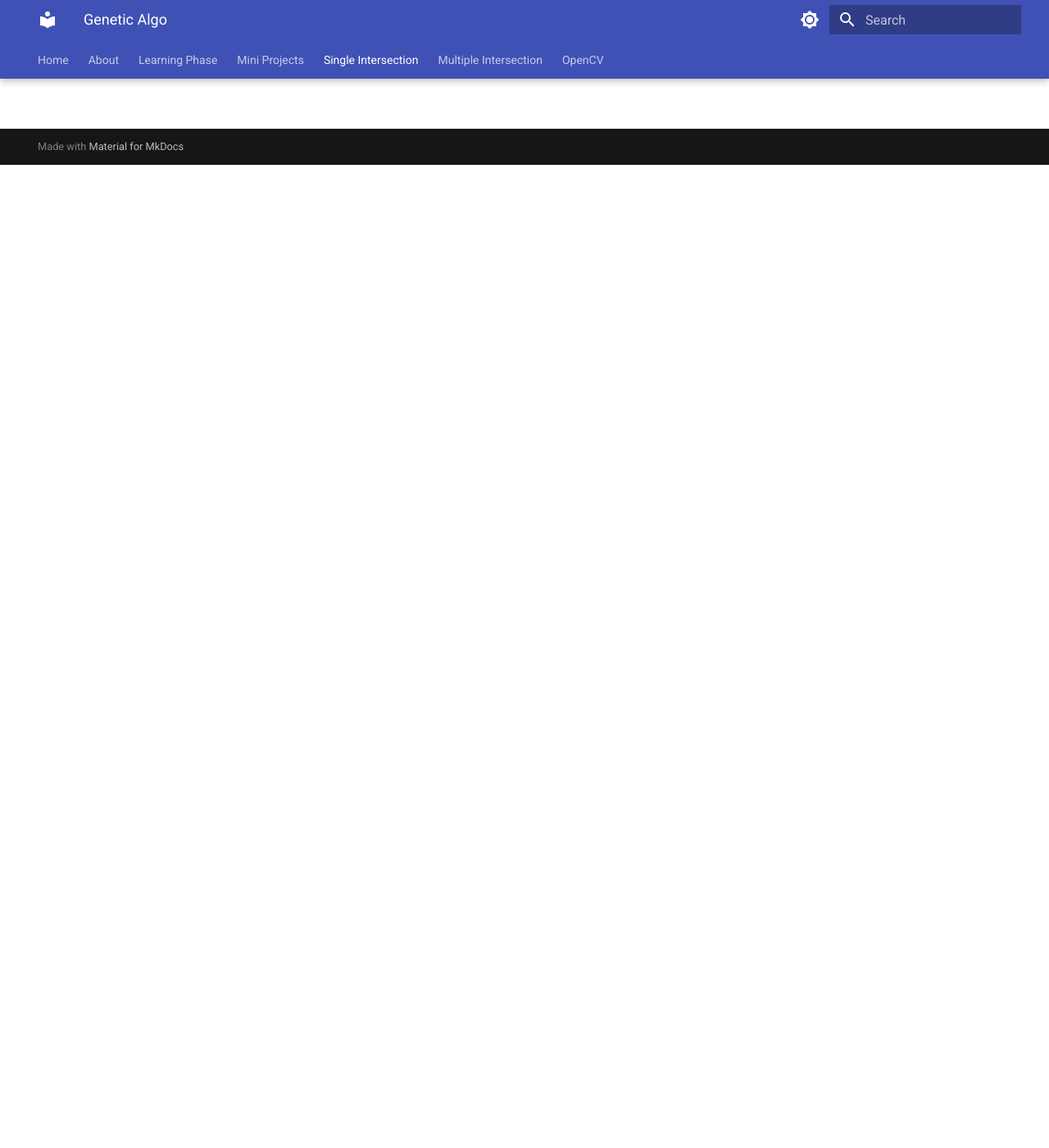
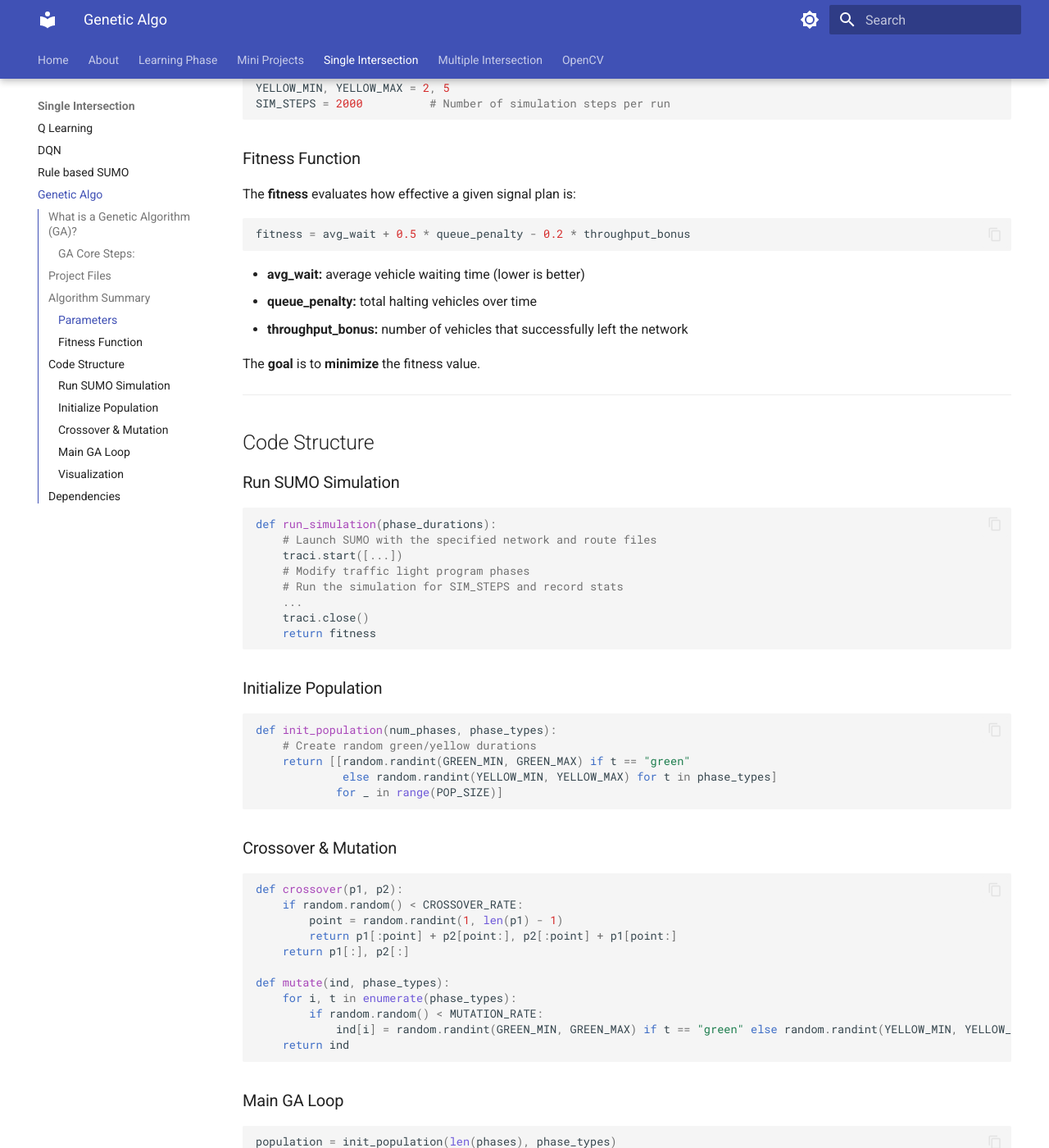
Before and after one commit to sofiaabidi/TraffIQ-Project-X-2025, an MkDocs documentation site: the page built from docs/single/gen.md, in a window 1280 px wide and 1400 px high, scrolled down 1199 px. Shown: the whole window at 82% size. Built offline with MkDocs 1.6.1 and Material for MkDocs 9.7.7, drawn with Linux system fonts in a browser that asks for light colours; some of the changed text lies outside the part shown.

Commit message:
Adding GA docs

````diff
--- a/docs/single/gen.md
+++ b/docs/single/gen.md
@@ -1,11 +1,127 @@
-## Fitness Function
+# 🚦TLS Optimization using Genetic Algorithm
+
+The optimization minimizes the **average vehicle waiting time** and **queue length**, while maximizing **throughput**.
+
+
+## What is a Genetic Algorithm (GA)?
+
+A **Genetic Algorithm** is an optimization method inspired by **natural evolution**.
+It works by evolving a population of possible solutions over several generations to find the best one.
+
+### GA Core Steps:
+1. **Initialization**–Generate a random population of solutions.
+2. **Evaluation**–Measure fitness (performance) of each solution.
+3. **Selection**–Choose the best-performing individuals.
+4. **Crossover**–Combine parts of two solutions to create offspring.
+5. **Mutation**–Randomly alter some parts to maintain diversity.
+6. **Iteration**–Repeat until reaching a desired number of generations or convergence.
+
+---
+
+## Project Files
+
+| File | Description |
+|------|--------------|
+| `gen.net.xml` | Road network for the intersection |
+| `gen.add.xml` | Additional network elements (e.g., detectors) |
+| `gen.rou.xml` | Vehicle route definitions |
+| `gen.py` | Main optimization script |
+
+---
+
+## Algorithm Summary
+
+### Parameters
+```python
+POP_SIZE = 8              # Number of solutions per generation
+N_GENERATIONS = 10        # Number of generations
+MUTATION_RATE = 0.2       # Probability of mutation
+CROSSOVER_RATE = 0.7      # Probability of crossover
+GREEN_MIN, GREEN_MAX = 10, 60
+YELLOW_MIN, YELLOW_MAX = 2, 5
+SIM_STEPS = 2000          # Number of simulation steps per run
+```
+
+### Fitness Function
+The **fitness** evaluates how effective a given signal plan is:
 
 ```python
-avg_wait = total_wait / vehicle_count
-    queue_penalty = total_queue / SIM_STEPS
-    throughput_bonus = throughput / SIM_STEPS
+fitness = avg_wait + 0.5 * queue_penalty - 0.2 * throughput_bonus
+```
 
-    fitness = avg_wait + 0.5 * queue_penalty - 0.2 * throughput_bonus
+- **avg_wait:** average vehicle waiting time (lower is better)
+- **queue_penalty:** total halting vehicles over time
+- **throughput_bonus:** number of vehicles that successfully left the network
+
+The **goal** is to **minimize** the fitness value.
+
+---
+
+## Code Structure
+
+### Run SUMO Simulation
+```python
+def run_simulation(phase_durations):
+    # Launch SUMO with the specified network and route files
+    traci.start([...])
+    # Modify traffic light program phases
+    # Run the simulation for SIM_STEPS and record stats
+    ...
+    traci.close()
     return fitness
 ```
-## Mutation
+
+### Initialize Population
+```python
+def init_population(num_phases, phase_types):
+    # Create random green/yellow durations
+    return [[random.randint(GREEN_MIN, GREEN_MAX) if t == "green"
+             else random.randint(YELLOW_MIN, YELLOW_MAX) for t in phase_types]
+            for _ in range(POP_SIZE)]
+```
+
+### Crossover & Mutation
+```python
+def crossover(p1, p2):
+    if random.random() < CROSSOVER_RATE:
+        point = random.randint(1, len(p1) - 1)
+        return p1[:point] + p2[point:], p2[:point] + p1[point:]
+    return p1[:], p2[:]
+
+def mutate(ind, phase_types):
+    for i, t in enumerate(phase_types):
+        if random.random() < MUTATION_RATE:
+            ind[i] = random.randint(GREEN_MIN, GREEN_MAX) if t == "green" else random.randint(YELLOW_MIN, YELLOW_MAX)
+    return ind
+```
+
+### Main GA Loop
+```python
+population = init_population(len(phases), phase_types)
+best_solution, best_score = None, float("inf")
+
+for gen in range(N_GENERATIONS):
+    fitness = [run_simulation(ind) for ind in population]
+    # Select, crossover, and mutate
+    ...
+    print(f"Generation {gen+1}: Best Fitness = {best_score:.2f}")
+```
+
+### Visualization
+At the end of optimization, results are visualized using Matplotlib:
+```python
+plt.plot(range(1, N_GENERATIONS+1), best_scores, marker='o')
+plt.xlabel("Generation")
+plt.ylabel("Best Fitness")
+plt.title("GA Optimization Progress")
+plt.grid(True)
+plt.show()
+```
+
+## Dependencies
+Install required modules:
+```bash
+pip install traci matplotlib
+```
+Make sure SUMO is installed and available in your system path.
+---
````
